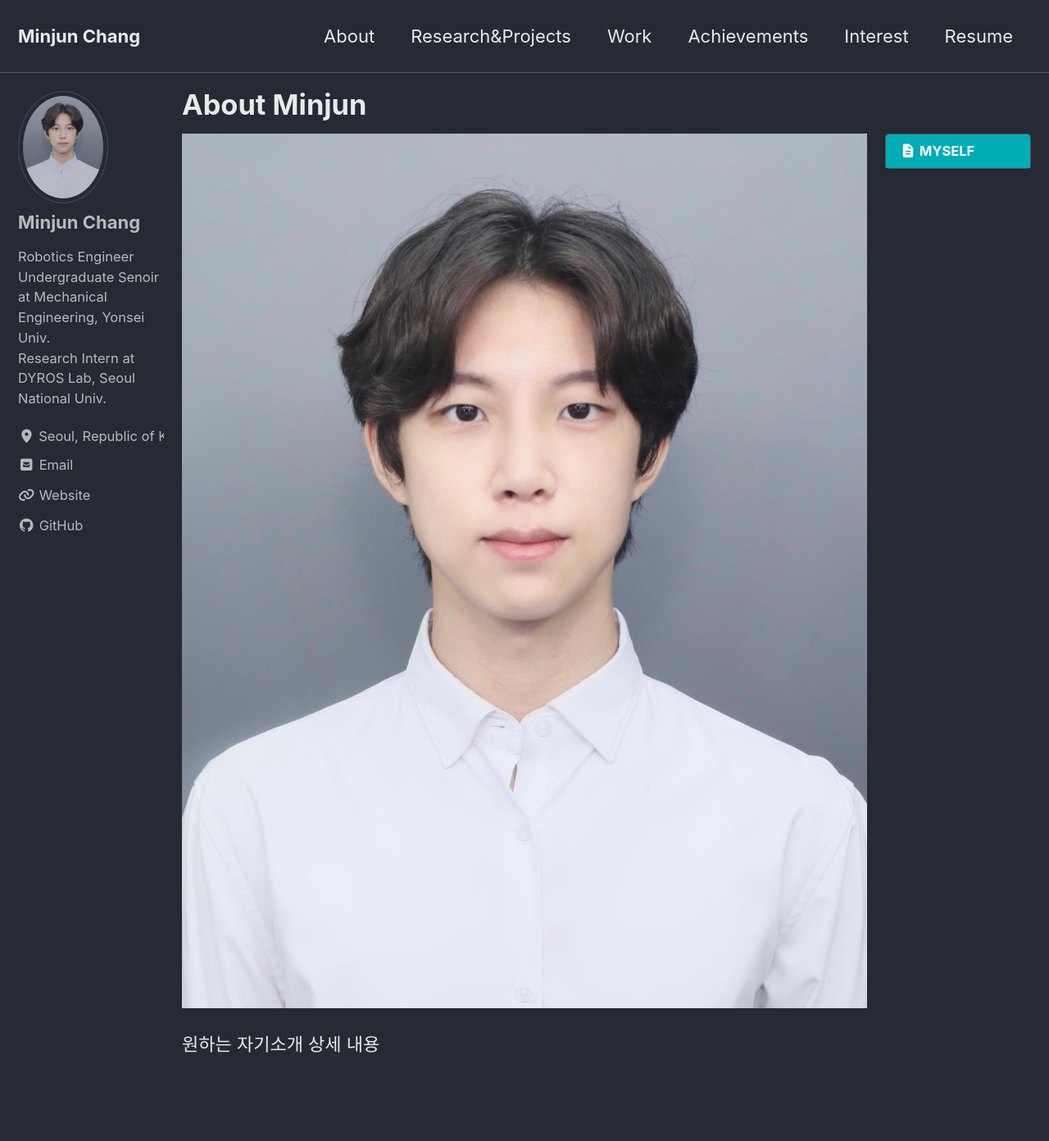
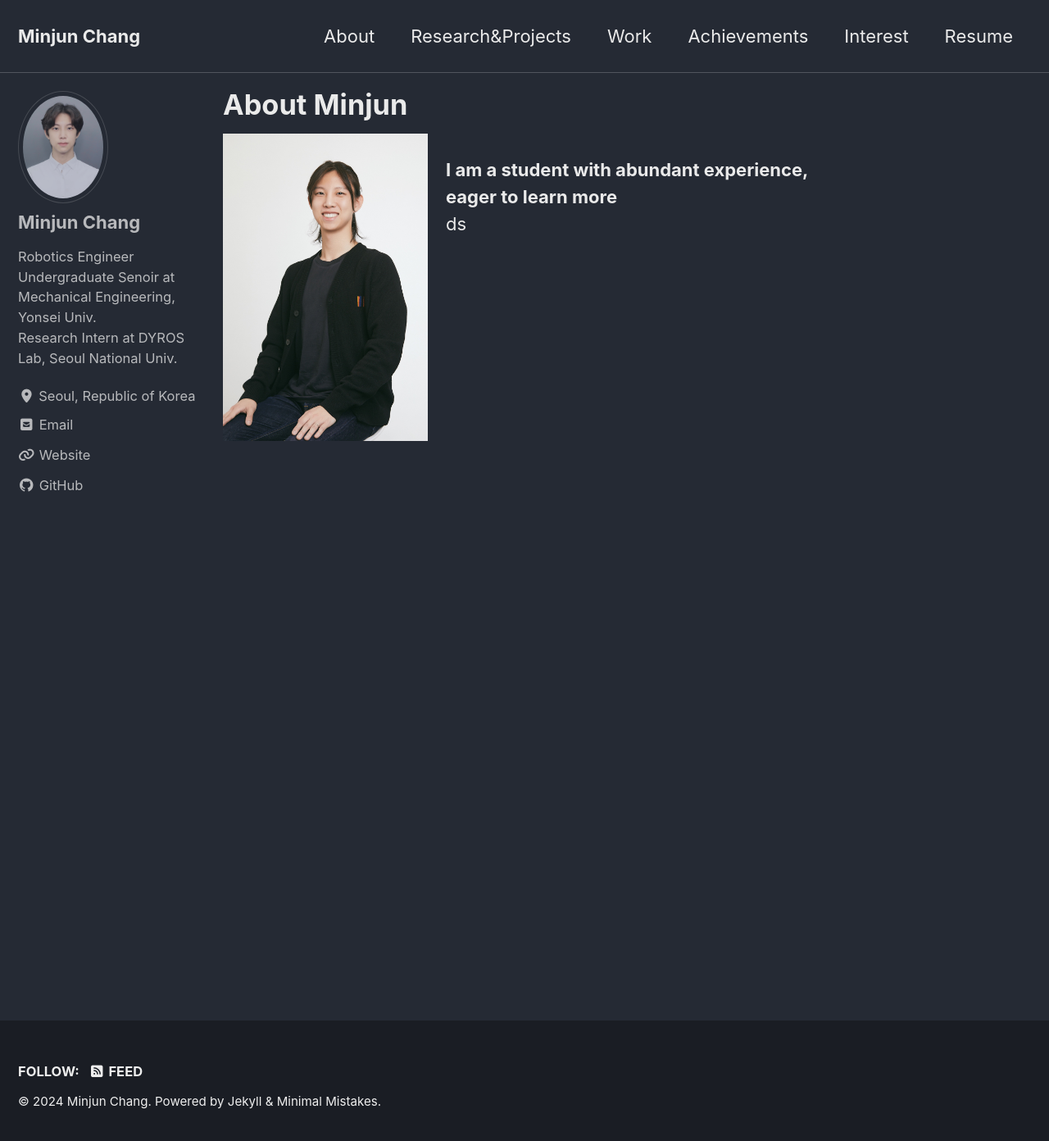
Before and after one commit to wkdalswns0427/wkdalswns0427.github.io, a Jekyll site: the page built from _pages/about.md, in a window 1280 px wide and 1400 px high. Shown: the top 1392 px of the window at 82% size. Built offline with Jekyll 4.4.1, drawn with Linux system fonts in a browser that asks for light colours; cached includes are drawn as plain includes.

Commit message:
frame really done

```diff
--- a/_pages/about.md
+++ b/_pages/about.md
@@ -1,12 +1,13 @@
 ---
 permalink: /about/
 title: "About Minjun"
-toc: true
+toc: false
 toc_sticky: true
 toc_label: "MYSELF"
 ---
 
-![image](/assets/logo.ico/profile2.jpg)
-{: .align-left}
+![image](/assets/logo.ico/profile.jpg){: width="250" height="250" .align-left}
 
-원하는 자기소개 상세 내용
+**I am a student with abundant experience, eager to learn more**
+<br>
+ds
--- a/_sass/minimal-mistakes/_variables.scss
+++ b/_sass/minimal-mistakes/_variables.scss
@@ -160,8 +160,11 @@
 // $right-sidebar-width-wide: 400px !default;
 
 $right-sidebar-width-narrow: 100px !default;    // default 200px
-$right-sidebar-width: 200px !default;           // default 300px
-$right-sidebar-width-wide: 250px !default;      // default 400px
+$right-sidebar-width: 250px !default;           // default 300px
+$right-sidebar-width-wide: 300px !default;      // default 400px
+$left-sidebar-width-narrow: 200px !default;    // default 200px
+$left-sidebar-width: 200px !default;           // default 300px
+$left-sidebar-width-wide: 300px !default;      // default 400px
 
 /*
    Other
```
Also changed, not shown: _pages/achievements.md (+1 -1 lines), _pages/interests.md (+1 -0 lines), _pages/rnp.md (+2 -1 lines), _pages/work.md (+6 -0 lines), assets/logo.ico/profile.jpg (added), assets/logo.ico/profile2.jpg (deleted), 11 other files.
